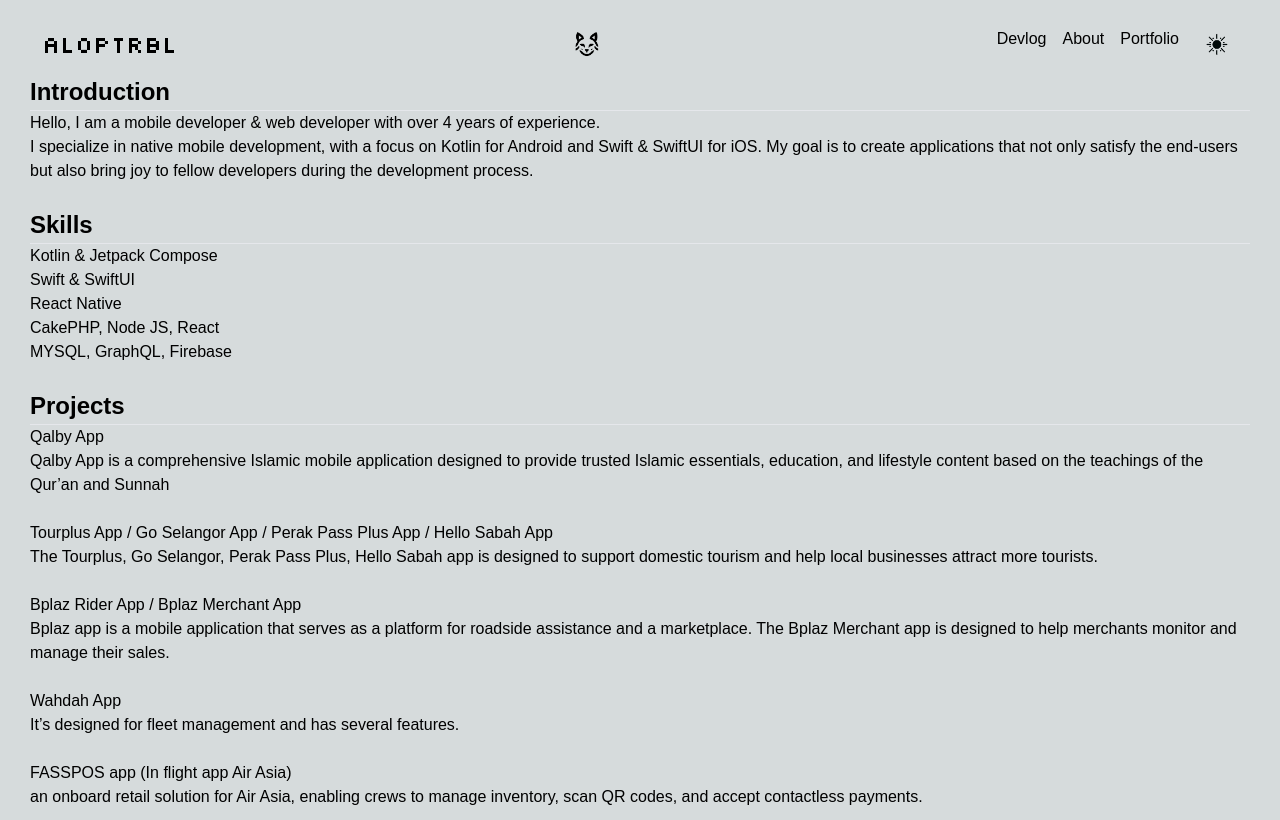
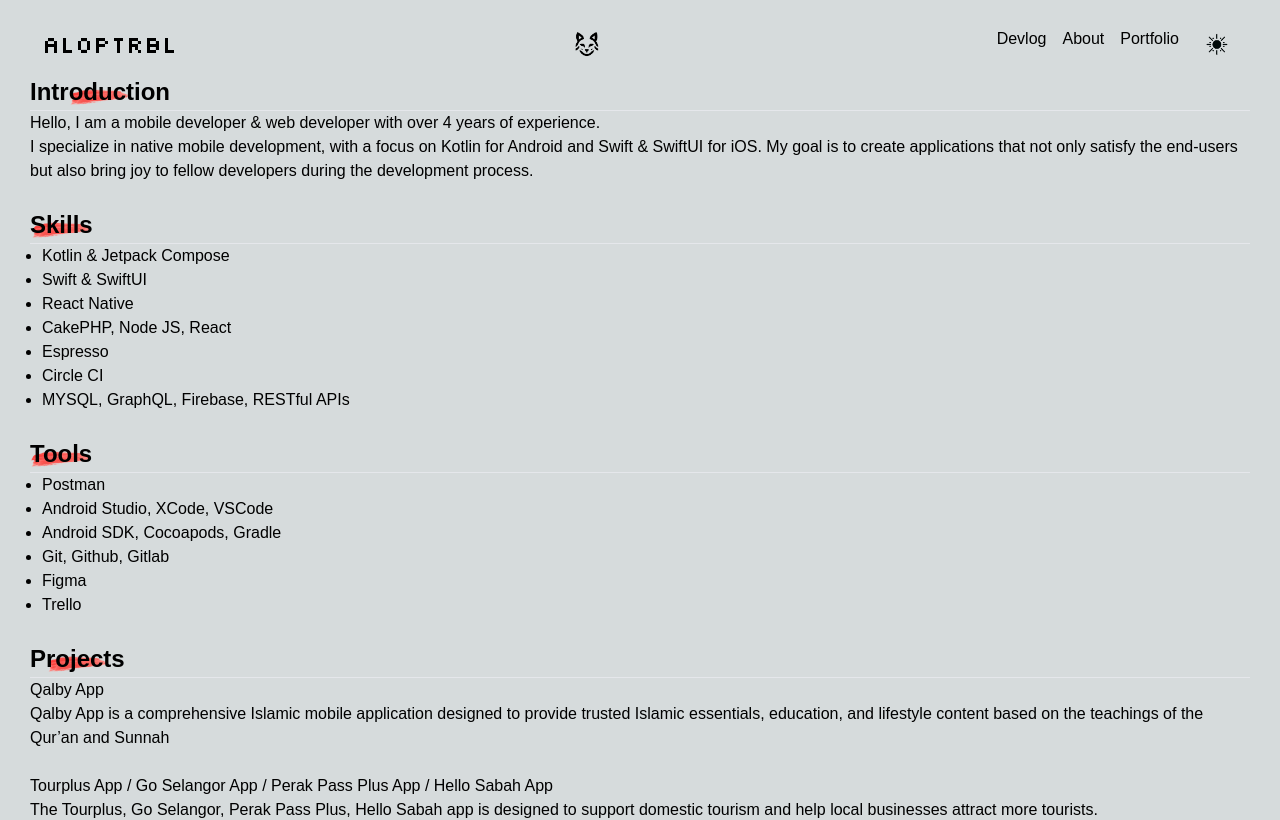
Before and after one commit to aloptrbl/aloptrbl.github.io, a Next.js app: page /about in a window 1280 px wide. Shown: the top 820 px of the page. Built offline with nearby package versions, Linux system fonts and the light colour scheme; a web font is replaced by a local one.

Commit message:
add stroke

```diff
--- a/next.config.js
+++ b/next.config.js
@@ -4,6 +4,9 @@
     output: "export",
     reactStrictMode: true,
     swcMinify: true,
+    images: {
+        unoptimized: true,
+    },
 };
 
 module.exports = nextConfig;
--- a/package.json
+++ b/package.json
@@ -22,6 +22,7 @@
 		"react-dom": "^18",
 		"rehype-prism-plus": "^1.6.3",
 		"rehype-slug": "^6.0.0",
+		"serve": "^14.2.1",
 		"sharp": "^0.33.2"
 	},
 	"devDependencies": {
--- a/src/app/globals.css
+++ b/src/app/globals.css
@@ -25,6 +25,15 @@
 h1, h2 {
   font-weight: bold;
   font-size: x-large;
+  background: url('/strokes.png') no-repeat;
+  background-size: auto 60%;
+  background-position: bottom;
+  display: inline;
+}
+
+
+hr {
+  color: rgb(var(--foreground-rgb));
 }
 
 
--- a/src/pages/about/index.js
+++ b/src/pages/about/index.js
@@ -10,20 +10,37 @@
   return (
     <Layout>
 <h1>Introduction</h1>
+<br></br>
 <hr></hr>
-    <p>Hello, I am a mobile developer & web developer with over 4 years of experience. <br></br> I specialize in native mobile development, with a focus on Kotlin for Android and Swift & SwiftUI for iOS. My goal is to create applications that not only satisfy the end-users but also bring joy to fellow developers during the development process.</p>
+    <p>   Hello, I am a mobile developer & web developer with over 4 years of experience. <br></br> I specialize in native mobile development, with a focus on Kotlin for Android and Swift & SwiftUI for iOS. My goal is to create applications that not only satisfy the end-users but also bring joy to fellow developers during the development process.</p>
     <br></br>
     <h2>Skills</h2>
+    <br></br>
     <hr></hr>
-    <ul>
+    <ul className="list-disc px-3">
         <li>Kotlin & Jetpack Compose</li>
         <li>Swift & SwiftUI</li>
         <li>React Native</li>
         <li>CakePHP, Node JS, React</li>
-        <li>MYSQL, GraphQL, Firebase</li>
+        <li>Espresso</li>
+        <li>Circle CI</li>
+        <li>MYSQL, GraphQL, Firebase, RESTful APIs</li>
+    </ul>
+    <br></br>
+    <h2>Tools</h2>
+    <br></br>
+    <hr></hr>
+    <ul className="list-disc px-3">
+      <li>Postman</li>
+      <li>Android Studio, XCode, VSCode</li>
+      <li>Android SDK, Cocoapods, Gradle</li>
+      <li>Git, Github, Gitlab</li>
+      <li>Figma</li>
+      <li>Trello</li>
     </ul>
     <br></br>
     <h2>Projects</h2>
+    <br></br>
     <hr></hr>
     <h3>Qalby App</h3>
     <p>Qalby App is a comprehensive Islamic mobile application designed to provide trusted Islamic essentials, education, and lifestyle content based on the teachings of the Qur’an and Sunnah</p>
@@ -37,7 +54,7 @@
     <h3>Wahdah App</h3>
     <p> It’s designed for fleet management and has several features.</p>
     <br></br>
-<h3>FASSPOS app (In flight app Air Asia)</h3>
+<h3>FASSPOS App (In flight app Air Asia)</h3>
 <p>an onboard retail solution for Air Asia, enabling crews to manage inventory, scan QR codes, and accept contactless payments.</p>
 <br></br>
 <h3>Renorumah.com Web App</h3>
@@ -47,6 +64,7 @@
 <p>Qalby Ilm finder is a feature of the Qalby that helps users find Islamic classes & events. Meanwhile, Qalby Community is a platform where users can share and read daily inspirations, watch curated Islamic reminders.</p>
 <br></br>
     <h2>Education</h2>
+    <br></br>
     <hr></hr>
     <p>Bachelor of Computer Science (Software Development): Graduated from UTeM, Melaka in 2020.</p>
     </ Layout>
```
Also changed, not shown: public/strokes.png (added), 1 other file (tests, documents, lock files or other folders).
